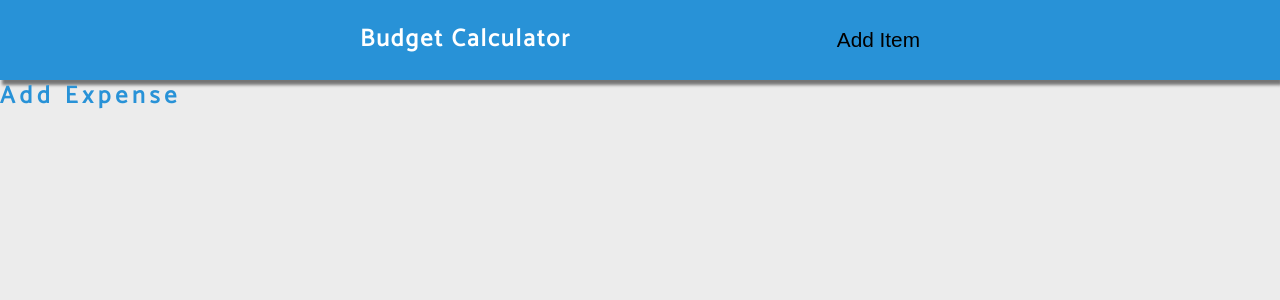
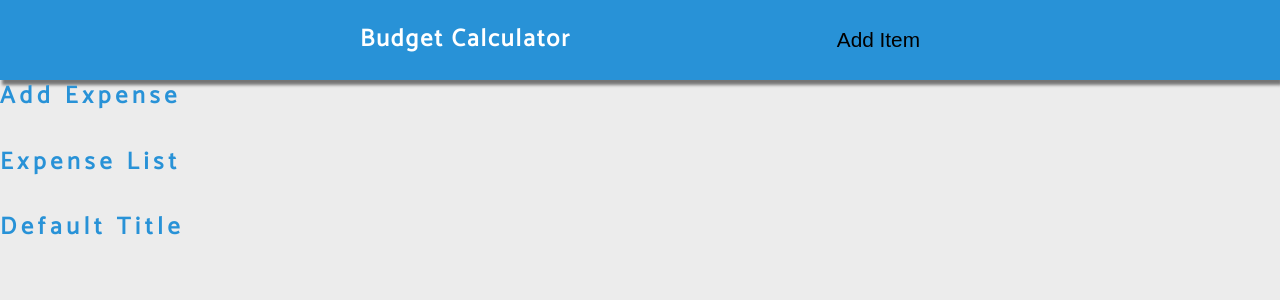
Before and after one commit to Fc0S4b/BudgetCalculatorSvelte, a Svelte app: page / in a window 1280 px wide. Shown: the top 300 px of the page. Built offline with nearby package versions, Linux system fonts and the light colour scheme.

Commit message:
Props Basics

```diff
--- a/src/App.svelte
+++ b/src/App.svelte
@@ -6,5 +6,9 @@
 <!-- <style></style> -->
 <!-- CSS/STYLING -->
 
+<!-- "props" shorhand for properties makes components dynamic set from outside -->
+
 <Navbar />
+<Title title="add expense" />
+<Title title="expense list" />
 <Title />
--- a/src/Title.svelte
+++ b/src/Title.svelte
@@ -1,3 +1,12 @@
+<script>
+  // let title = 'default title';
+  // let uppercase = `${title}`;
+  // fijar valores default asignando con =, los componentes sin props renderizarán valor default
+  export let title = 'default title';
+</script>
+
 <div class="main-title">
-  <h2>add expense</h2>
+  <!-- <h2>{title.toUpperCase()}</h2> -->
+  <!-- <h2>{4 + 4}</h2> -->
+  <h2>{title}</h2>
 </div>
```
